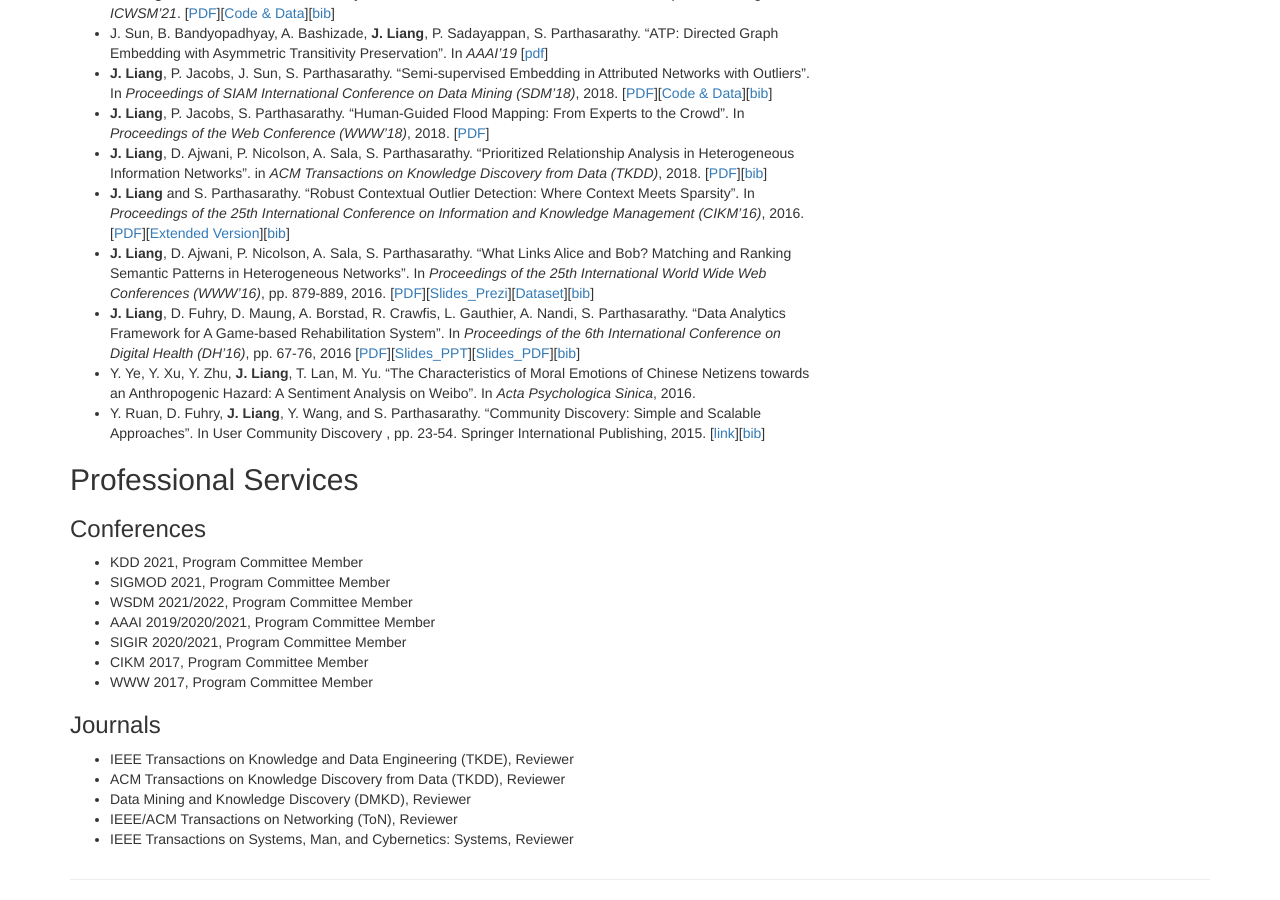
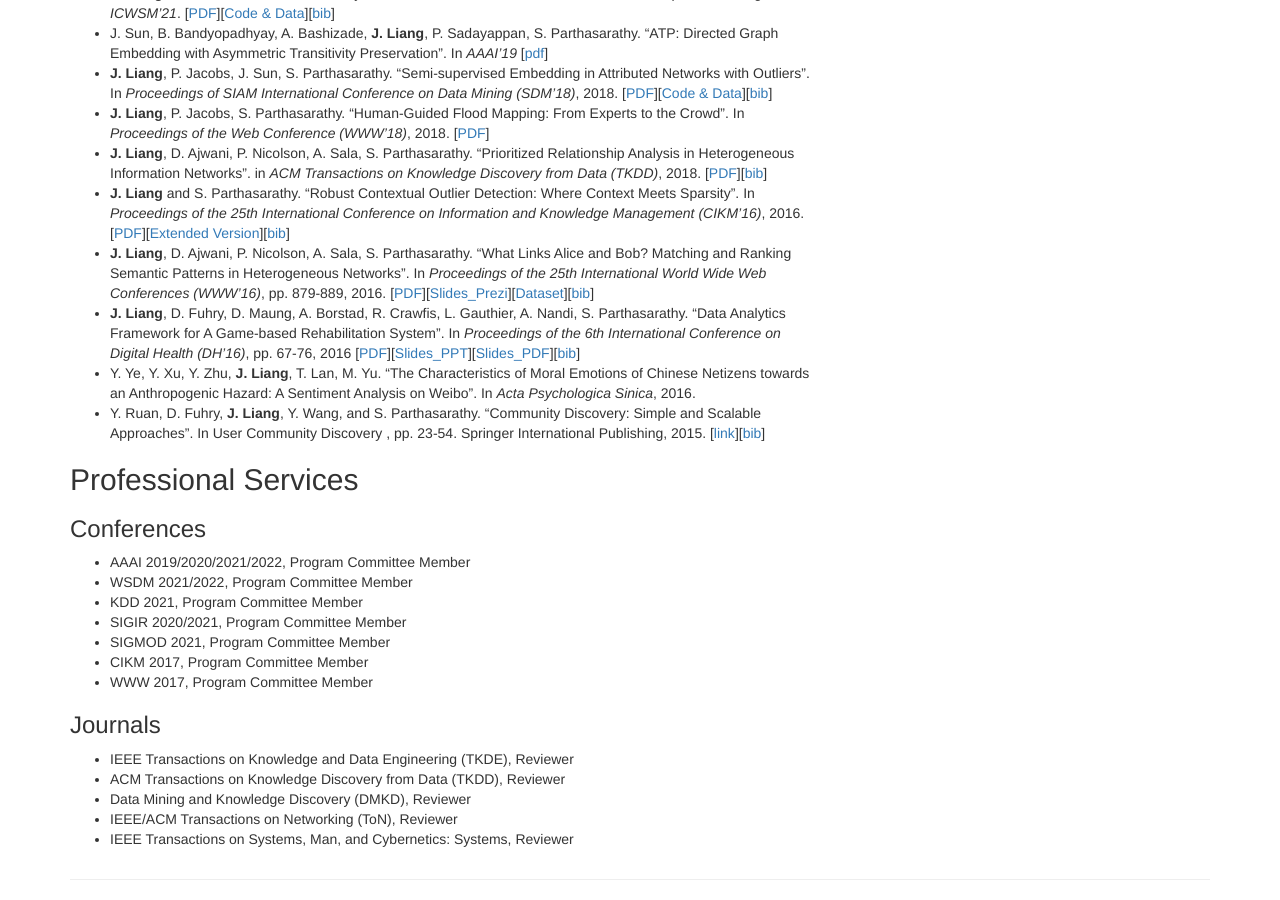
Before and after one commit to BuckeyeDM/BuckeyeDM.github.io, a Jekyll site: the page built from index.md, in a window 1280 px wide and 900 px high, scrolled down 769 px. Built offline with Jekyll 4.4.1, drawn with Linux system fonts in a browser that asks for light colours.

Commit message:
Update index.md

```diff
--- a/index.md
+++ b/index.md
@@ -40,11 +40,11 @@ I now work at Google Brain on various Machine Learning projects (ranking, retrie
 
 ## Professional Services
 ### Conferences
+* AAAI 2019/2020/2021/2022, Program Committee Member
+* WSDM 2021/2022, Program Committee Member
 * KDD 2021, Program Committee Member
+* SIGIR 2020/2021, Program Committee Member
 * SIGMOD 2021, Program Committee Member
-* WSDM 2021/2022, Program Committee Member
-* AAAI 2019/2020/2021, Program Committee Member
-* SIGIR 2020/2021, Program Committee Member
 * CIKM 2017, Program Committee Member
 * WWW 2017, Program Committee Member
 
```
